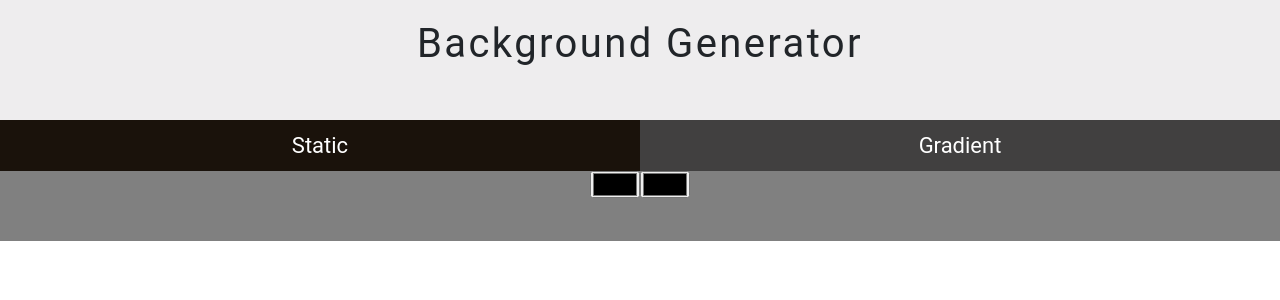
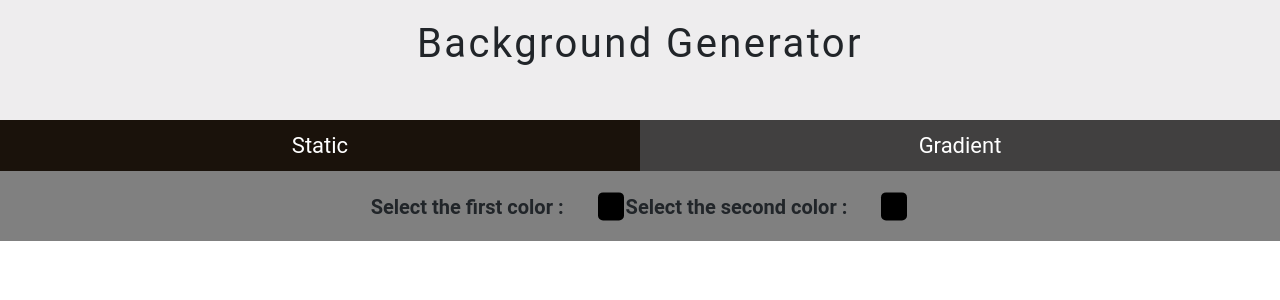
Before and after one commit to binay-tripathy/Background-Generator, a React (Create React App) app: page /gradient in a window 1280 px wide. Shown: the top 300 px of the page. Built offline with nearby package versions, Linux system fonts and the light colour scheme.

Commit message:
Static part done

```diff
--- a/src/components/Gradient/Gradient.jsx
+++ b/src/components/Gradient/Gradient.jsx
@@ -1,17 +1,19 @@
 import React from 'react'
 
 const Gradient = () => {
-  const temp1 = (e) => {
+  const color1 = (e) => {
     console.log(e.target.value);
   }
-  const temp2 = (e) => {
+  const color2 = (e) => {
     console.log(e.target.value);
   }
   return (
     <div className="colorInput">
-      <input type="color" name="color1" id="color1" onChange={temp1} />
+      <label htmlFor="color1"> Select the first color : </label>
+      <input type="color" name="color1" id="color1" onChange={color1} />
       <span id="colorValue1"></span>
-      <input type="color" name="color2" id="color2" onChange={temp2}/>
+      <label htmlFor="color2"> Select the second color : </label>
+      <input type="color" name="color2" id="color2" onChange={color2}/>
       <span id="colorValue2"></span>
     </div>
 
--- a/src/components/Static/Static.jsx
+++ b/src/components/Static/Static.jsx
@@ -2,15 +2,20 @@ import React from 'react'
 import './Static.scss'
 
 const Static = () => {
-  const temp = (e) => {
-    console.log(e.target.value);
+  const color = (e) => {
+    document.getElementById('backsolid').style.background = e.target.value;
   }
+
   return (
+    <>
     <div className="colorInput">
-      <label htmlFor="color1"> Select the color : </label>
-      <input type="color" name="color1" id="color1" onChange={temp} />
+      <label htmlFor="color"> Select the color : </label>
+      <input type="color" name="color" id="color" onChange={color} />
       <span id="colorValue"></span>
     </div>
+    <div id='backsolid'>
+    </div>
+    </>
   )
 }
 
--- a/src/components/Static/Static.scss
+++ b/src/components/Static/Static.scss
@@ -1,5 +1,41 @@
-.colorInput{
-    background: gray;
-    min-height: 70px;
-    text-align: center;
+.colorInput {
+  background: gray;
+  min-height: 70px;
+  text-align: center;
+  padding-top: 15px;
+  input,
+  label {
+    cursor: pointer;
+    transform: translateY(18%);
+  }
+  label {
+    margin-right: 2rem;
+    font-size: 20px;
+    font-weight: 600;
+    transform: translateY(-5%);
+  }
+  input[type="color"] {
+    -webkit-appearance: none;
+    -moz-appearance: none;
+    appearance: none;
+    width: 30px;
+    height: 30px;
+    background-color: transparent;
+    border: none;
+    cursor: pointer;
+    &::-webkit-color-swatch {
+      border-radius: 5px;
+      border: none;
+    }
+    &::-moz-color-swatch {
+      border-radius: 5px;
+      border: none;
+    }
+
+  }
 }
+#backsolid{
+    height: 100%;
+    width: 100%;
+    position:fixed;
+}
```
